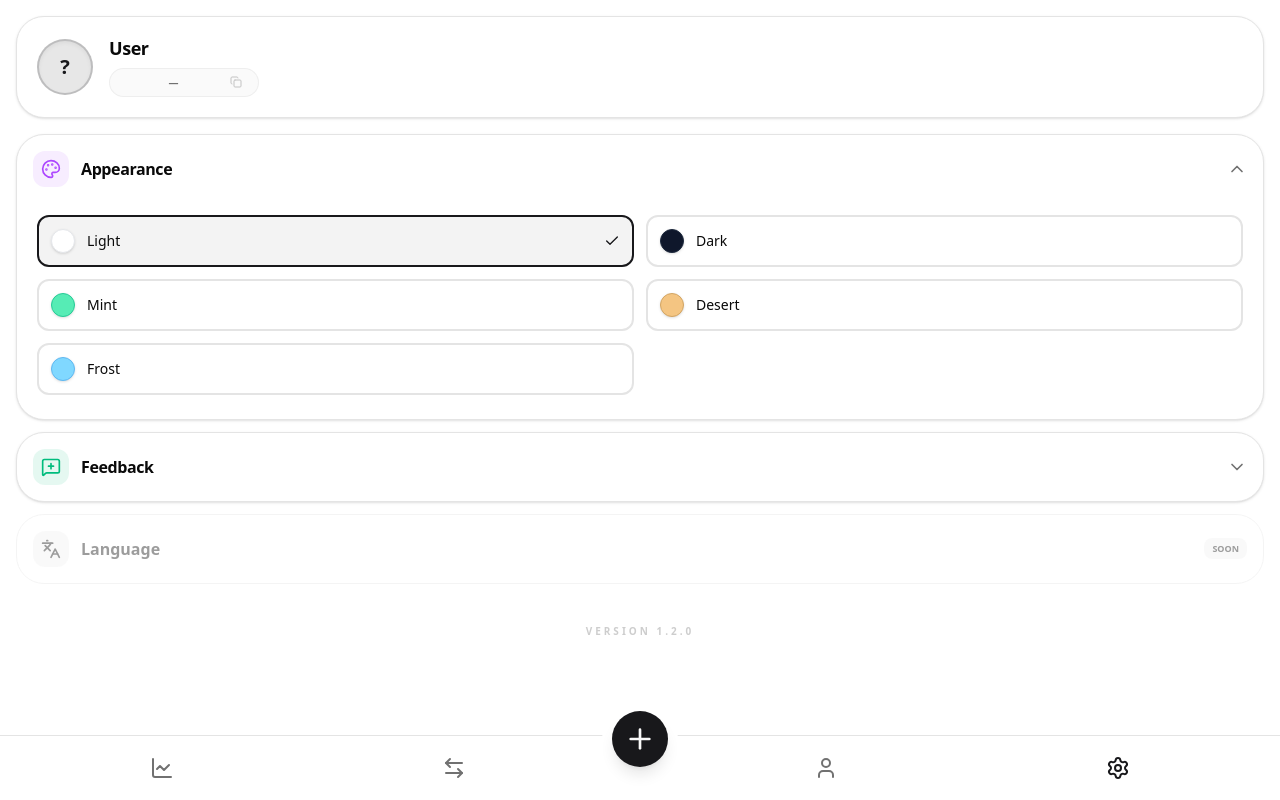
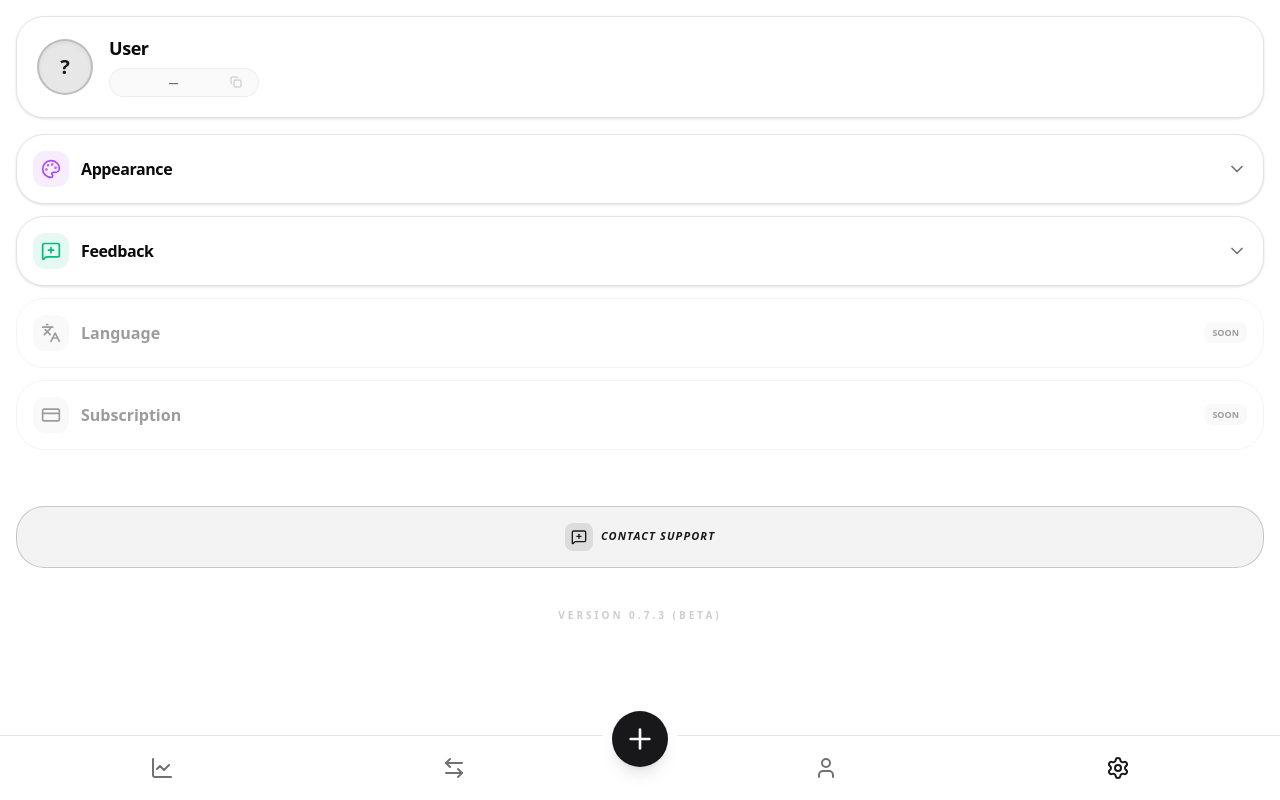
Before and after one commit to q0tik/finansoid-frontend, a Vue app: page /settings in a window 1280 px wide. Built offline with nearby package versions, Linux system fonts and the light colour scheme; no server answers.

Commit message:
feat: add contact support button at settings page

```diff
--- a/src/views/SettingsView.vue
+++ b/src/views/SettingsView.vue
@@ -1,17 +1,17 @@
 <script setup>
 import { ref } from 'vue'
-import { Palette, Users, MessageSquarePlus, Languages } from 'lucide-vue-next'
+import { Palette, CreditCard, MessageSquarePlus, Languages } from 'lucide-vue-next'
 import UserHeader from '@/components/settings/UserHeader.vue'
 import SettingsCard from '@/components/settings/SettingsCard.vue'
 import FeedbackForm from '@/components/settings/FeedbackForm.vue'
 import ThemeSelector from '@/components/settings/ThemeSelector.vue'
 
-const openSection = ref('theme')
+const openSection = ref(null)
 const currentTheme = ref(localStorage.getItem('user-theme') || 'light')
 </script>
 
 <template>
-  <div class="h-full overflow-y-auto bg-background p-4 pb-24 space-y-4 flex flex-col">
+  <div class="h-full overflow-y-auto bg-background p-4 pb-28 space-y-4 flex flex-col">
 
     <UserHeader />
 
@@ -43,10 +43,29 @@ const currentTheme = ref(localStorage.getItem('user-theme') || 'light')
         </div>
         <span class="text-[9px] font-black bg-muted px-2 py-1 rounded-lg">SOON</span>
       </div>
+
+      <div class="bg-card/40 border border-border rounded-[28px] p-4 flex justify-between items-center opacity-40 grayscale">
+        <div class="flex items-center gap-3">
+          <div class="p-2 bg-muted rounded-xl"><CreditCard class="w-5 h-5" /></div>
+          <span class="font-bold">Subscription</span>
+        </div>
+        <span class="text-[9px] font-black bg-muted px-2 py-1 rounded-lg">SOON</span>
+      </div>
     </div>
 
+    <a
+      href="https://quottech.t.me"
+      target="_blank"
+      class="flex items-center justify-center gap-2 mt-10 p-4 bg-primary/5 hover:bg-primary/10 border border-primary/20 rounded-[28px] transition-all active:scale-[0.98] group"
+    >
+      <div class="p-1.5 bg-primary/10 text-primary rounded-lg">
+        <MessageSquarePlus class="w-4 h-4" />
+      </div>
+      <span class="font-black italic uppercase tracking-widest text-[11px] text-primary">Contact Support</span>
+    </a>
+
     <div class="mt-auto py-6 text-center">
-      <p class="text-[10px] font-black uppercase tracking-[0.3em] opacity-20">Version 1.2.0</p>
+      <p class="text-[10px] font-black uppercase tracking-[0.3em] opacity-20">Version 0.7.3 (BETA)</p>
     </div>
   </div>
 </template>
```
